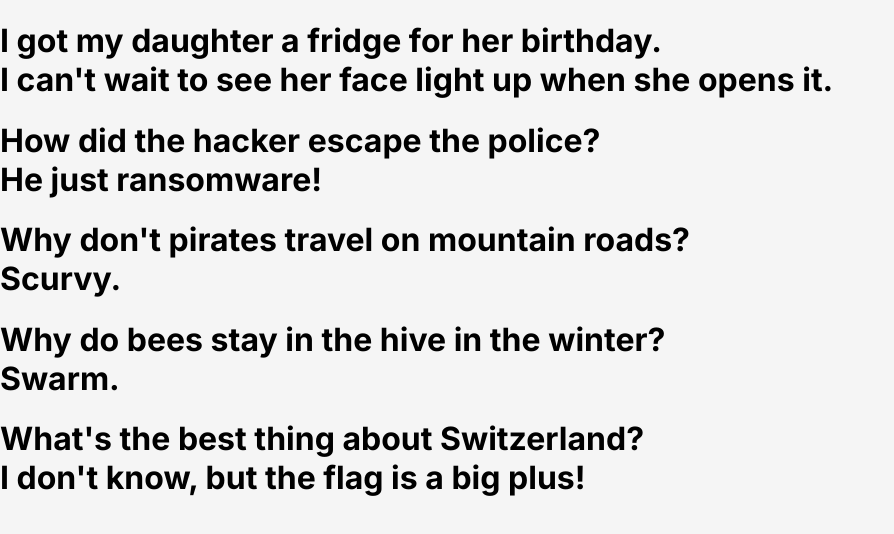
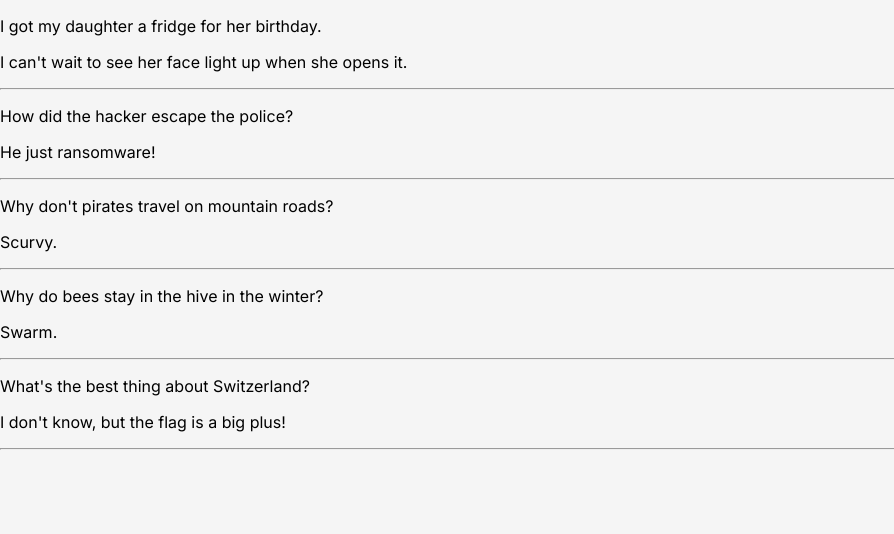
Before and after one commit to mudimurtala/BuildAndLearn, a React (Vite) app in the folder joke-react/: page / in a window 1280 px wide. Shown: the top 534 px of the page, without its empty margins (0-894 px from the left). Built offline with nearby package versions, Linux system fonts and the light colour scheme.

Commit message:
Add files

```diff
--- a/joke-react/Joke.jsx
+++ b/joke-react/Joke.jsx
@@ -1,5 +1,9 @@
 export default function Joke(prop) {
     return (
-        <h1>{prop.Setup} <br /> {prop.Punchline}</h1>
+        <>
+            <p className="setup">{prop.Setup}</p>
+            <p className="punchline">{prop.Punchline}</p>
+            <hr />
+        </>
     )
 }
```
